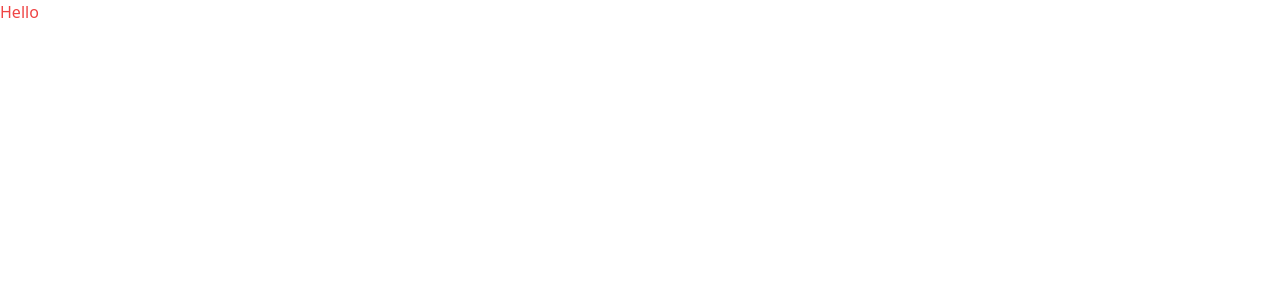
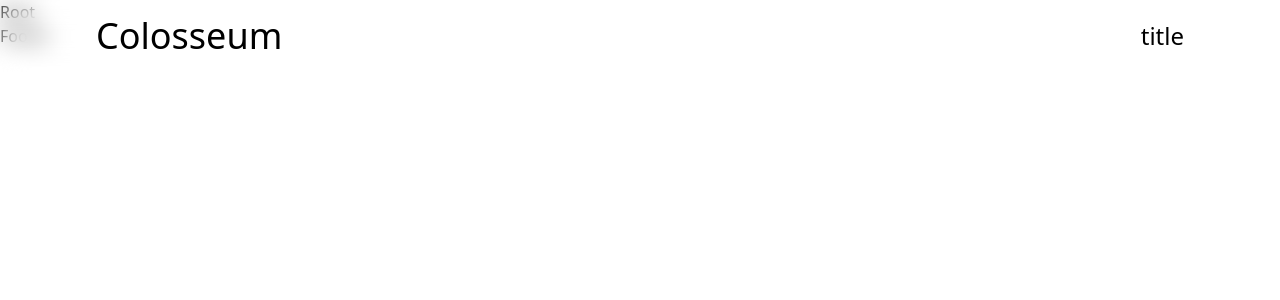
Before and after one commit to 05Alston/colo-celestia, a React (Vite) app: page / in a window 1280 px wide. Shown: the top 300 px of the page. Built offline with nearby package versions, Linux system fonts and the light colour scheme.

Commit message:
Added routing and navbar

```diff
--- a/index.html
+++ b/index.html
@@ -4,7 +4,7 @@
     <meta charset="UTF-8" />
     <link rel="icon" type="image/svg+xml" href="/vite.svg" />
     <meta name="viewport" content="width=device-width, initial-scale=1.0" />
-    <title>Vite + React</title>
+    <title>Celestia</title>
   </head>
   <body>
     <div id="root"></div>
--- a/package.json
+++ b/package.json
@@ -10,7 +10,9 @@
   },
   "dependencies": {
     "react": "^18.2.0",
-    "react-dom": "^18.2.0"
+    "react-dom": "^18.2.0",
+    "react-icons": "^4.7.1",
+    "react-router-dom": "^6.8.1"
   },
   "devDependencies": {
     "@types/react": "^18.0.27",
--- a/src/App.jsx
+++ b/src/App.jsx
@@ -1,8 +1,22 @@
+import { BrowserRouter, Routes, Route } from 'react-router-dom';
+import { Navbar, Footer } from './components';
+import { Homepage } from './pages';
+
 function App() {
   return (
-    <div className="App">
-        <div className="text-red-500">Hello</div>
-    </div>
+    <BrowserRouter>
+      <Navbar/>
+      <Routes>
+        <Route path="/" element={<div>Root</div>}/>
+        <Route path="/tech-summit" element={<div>Summit</div>}/>
+        <Route path="/events" element={<div>Events</div>}/>
+        <Route path="/talks/:slug" element={<div>Talking and stuff</div>}/>
+        <Route path="/workshops/:slug" element={<div>Working the heck off</div>}/>
+        <Route path="/colonite" element={<div>Party!!!!</div>}/>
+        <Route path="*" element={<div>Wrong place</div>}/>
+      </Routes>
+      <Footer/>
+    </BrowserRouter>
   )
 }
 
--- /dev/null
+++ b/src/components/Hamburger.jsx
@@ -0,0 +1,22 @@
+import React from 'react';
+import { NavLink } from 'react-router-dom';
+
+const Hamburger = ({ popupState, setPopupState }) => {
+  const changeState = ()=> {
+    setPopupState(!popupState);
+  }
+  return (
+   <>
+      <nav className={`
+        fixed -top-[100vh] left-1/2 -translate-x-[50%] z-10 bg-white bg-opacity-20 opacity-100 backdrop-filter backdrop-blur-md rounded-lg h-screen py-5 px-6 w-full hidden md:flex items-start justify-center transition-all duration-300 ${popupState ? 'md:opacity-100 md:top-0':'md:opacity-0 md:-top-[100vh]'}`}>
+
+        <ul className='flex items-center flex-col gap-11 text-4xl pt-16'>
+            <li><NavLink to="/route">title</NavLink></li>
+        </ul>
+
+      </nav>
+   </>
+  )
+}
+
+export default Hamburger;
--- a/src/components/Header.jsx
+++ /dev/null
@@ -1,9 +0,0 @@
-import React from 'react'
-
-const Header = () => {
-  return (
-    <div>Header</div>
-  )
-}
-
-export default Header;
--- /dev/null
+++ b/src/components/Navbar.jsx
@@ -0,0 +1,39 @@
+import React, { useEffect, useState } from 'react';
+import { NavLink } from 'react-router-dom';
+import Hamburger from './Hamburger';
+import { GiHamburgerMenu } from 'react-icons/gi';
+import { IoClose } from 'react-icons/io5';
+// import Toggle from './Toggle';
+
+const Navbar = () => {
+  const [popupState, setPopupState] = useState(false);
+  const onTriggerPopup = () => setPopupState(!popupState);
+
+  return (
+   <>
+   {/* TODO: Fix Seam between navbar and hamburger menus */}
+      <header className={`backdrop-filter transition-all duration-300 ${popupState ? 'backdrop-blur-none' : "backdrop-blur-md"} bg-opacity-20 flex items-center h-[9vh] fixed top-0 left-0 right-0 opacity-100 z-50
+      `}>
+        <nav className='flex items-center justify-between w-[85vw] xl:w-[95vw] m-auto text-2xl'>
+            <p className='font-londrina text-4xl'>Colosseum</p>
+          <ul className='flex items-center md:hidden gap-7'>
+            <li><NavLink to="/route">title</NavLink></li>
+          </ul>
+          <ul className='hidden md:flex items-center'>
+            <li>
+              <button type='button' className='flex items-center justify-center transition-all duration-200 active:scale-90 cursor-pointer relative pr-4' onClick={onTriggerPopup}>
+                <GiHamburgerMenu className={`absolute transition-all duration-100 ${popupState ? 'opacity-0 rotate-45': 'opacity-100 rotate-0'}`}/>
+                <IoClose className={`absolute transition-all duration-100 scale-110 ${popupState ? 'opacity-100 rotate-0' : 'opacity-0 -rotate-45'}`}/>
+              </button>
+            </li>
+            <li>
+            </li>
+          </ul>
+        </nav>
+      </header>
+      <Hamburger popupState={popupState} setPopupState={setPopupState}/>
+   </>
+  )
+}
+
+export default Navbar;
--- a/src/components/index.js
+++ b/src/components/index.js
@@ -1,2 +1,2 @@
-export { default as Header} from 'Header.jsx';
-export {  default as Footer } from 'Footer.jsx';
+export { default as Navbar } from './Navbar.jsx';
+export {  default as Footer } from './Footer.jsx';
--- /dev/null
+++ b/src/pages/Homepage.jsx
@@ -0,0 +1,11 @@
+import React from 'react'
+
+const Homepage = () => {
+	return (
+		<div>
+			Homepage
+		</div>
+	)
+}
+
+export default Homepage;
--- /dev/null
+++ b/src/pages/index.js
@@ -0,0 +1 @@
+export {  default as Homepage } from './Homepage.jsx';
--- a/tailwind.config.cjs
+++ b/tailwind.config.cjs
@@ -6,6 +6,13 @@ module.exports = {
   ],
   theme: {
     extend: {},
+    screens: {
+      'xl': {'max': '1200px'},
+      'lg': {'max': '991px'},
+      'md': {'max': '767px'},
+      'sm': {'max': '550px'},
+      'xs': {'max': '425px'},
+    },
   },
   plugins: [],
 }
```
Also changed, not shown: 1 other file (tests, documents, lock files or other folders).
